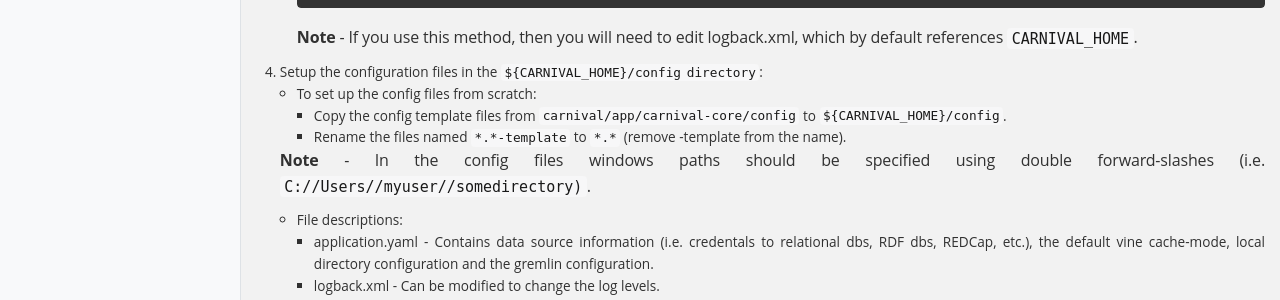
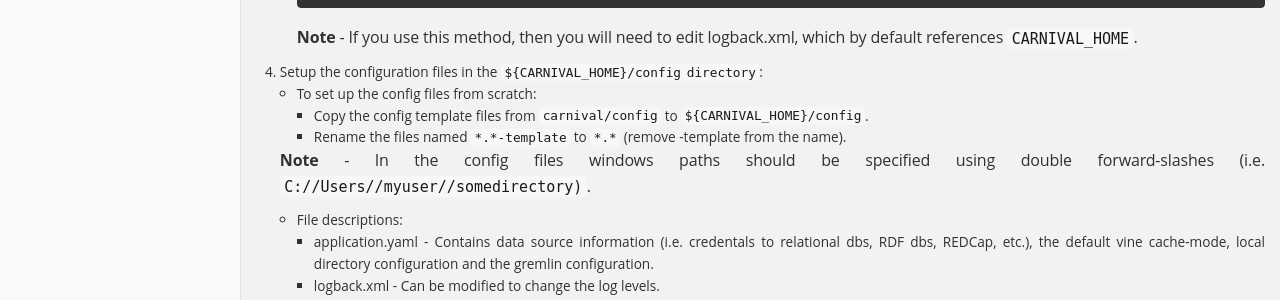
Before and after one commit to carnival-data/carnival, a Jekyll site: the page built from docs/index.html, in a window 1280 px wide and 900 px high, scrolled down 1438 px. Shown: the part 151-451 px from the top of the window. Built offline with Jekyll 4.4.1, drawn with Linux system fonts in a browser that asks for light colours.

Commit message:
move config templates to top level. they are really not specific to carnival-core any longer.

```diff
--- a/docs/developer-setup.html
+++ b/docs/developer-setup.html
@@ -80,7 +80,7 @@ This project also includes a <a href="https://www.docker.com/resources/what-cont
         <li>
           To set up the config files from scratch:
           <ul>
-            <li>Copy the config template files from <code class="language-bash" data-lang="bash">carnival/app/carnival-core/config</code> to <code class="language-bash" data-lang="bash">${CARNIVAL_HOME}/config</code>.</li>
+            <li>Copy the config template files from <code class="language-bash" data-lang="bash">carnival/config</code> to <code class="language-bash" data-lang="bash">${CARNIVAL_HOME}/config</code>.</li>
             <li>Rename the files named <code class="language-bash" data-lang="bash">*.*-template</code> to <code class="language-bash" data-lang="bash">*.*</code> (remove -template from the name).</li>
           </ul>
         </li>
```
Also changed, not shown: 6 other files.
